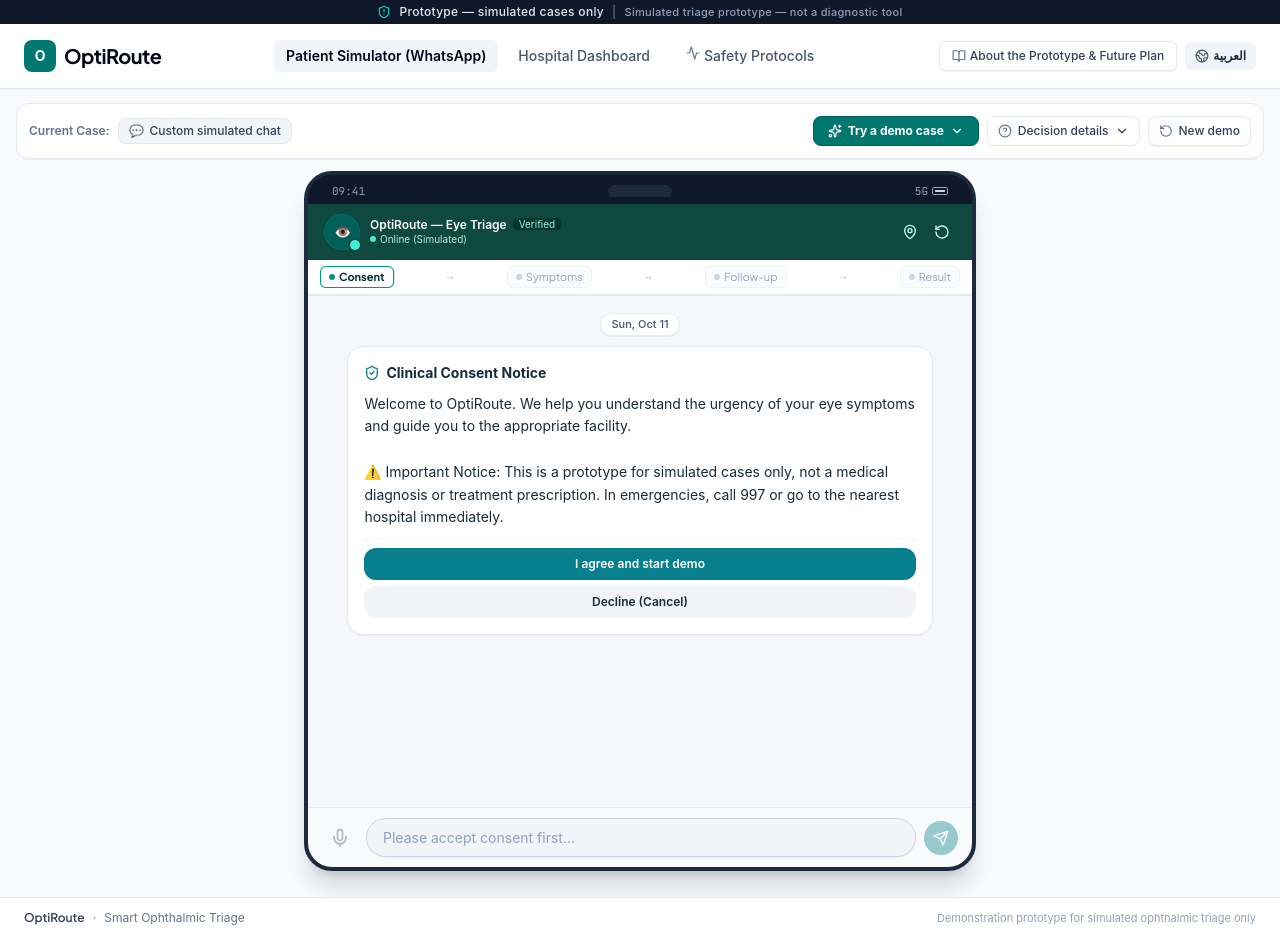
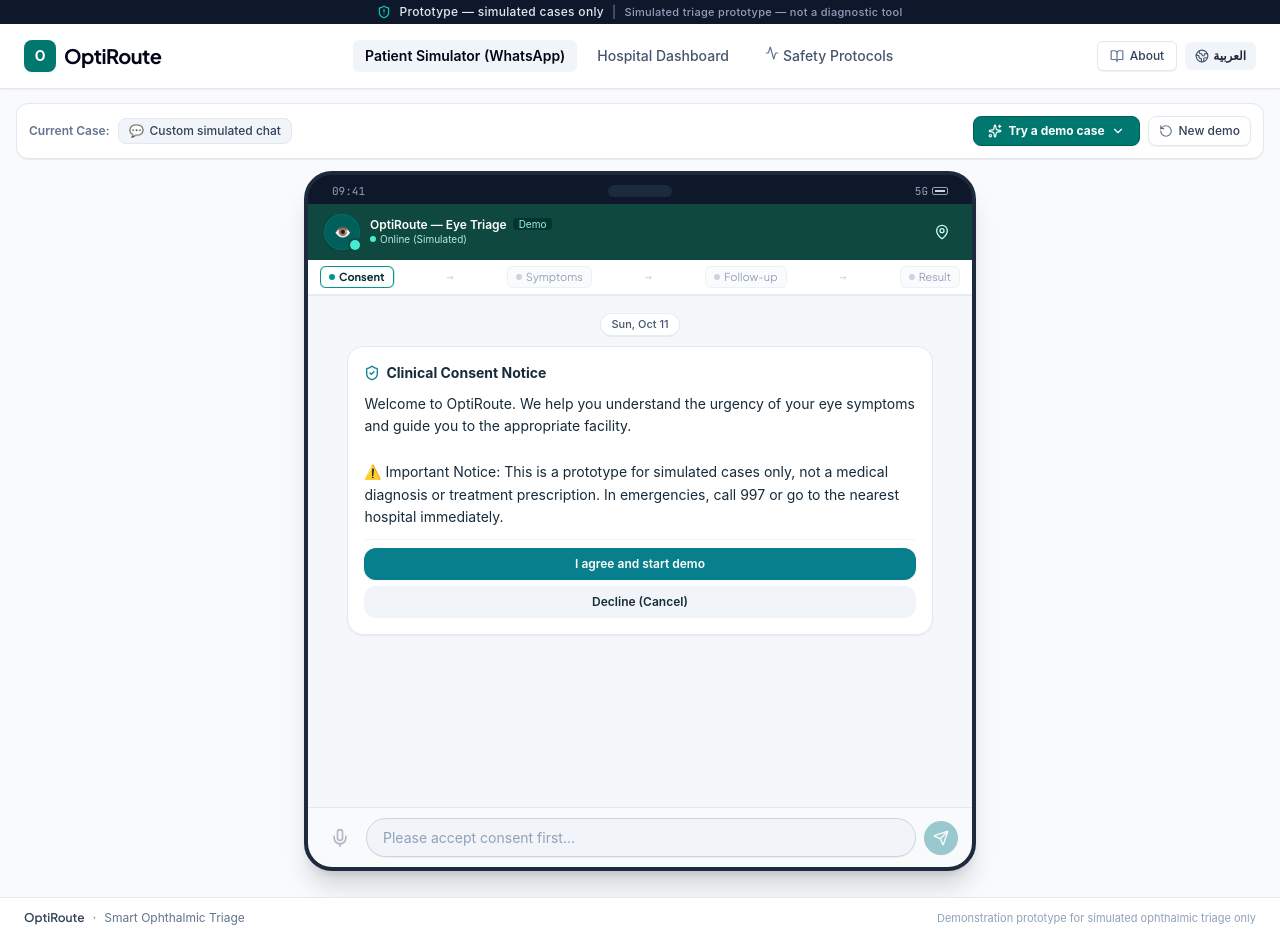
Before and after one commit to AzoAlmalawi/OptiRoute, a React (Vite) app: page / in a window 1280 px wide. Built offline with nearby package versions, Linux system fonts and the light colour scheme.

Commit message:
refactor(ui): refine navigation, toolbar actions, and simulated header badges

```diff
--- a/src/App.tsx
+++ b/src/App.tsx
@@ -205,6 +205,7 @@
   const handleResetSession = async () => {
     setActiveScenarioId(undefined);
     setQueuedScenario(null);
+    setDecisionDrawerOpen(false);
     setIsProcessing(true);
     try {
       const fresh = await orchestrator.createNewSession(language, false);
@@ -227,6 +228,7 @@
       updateActiveSession(fresh);
       setActiveScenarioId(undefined);
       setQueuedScenario(null);
+      setDecisionDrawerOpen(false);
     } finally {
       setIsProcessing(false);
     }
@@ -278,6 +280,17 @@
   const caseDisplay = getSessionCaseDisplay(currentSession, language, queuedScenario);
   const activeCaseTitle = caseDisplay.title;
 
+  const hasAnalysisDetails = Boolean(
+    currentSession &&
+      (currentSession.decision ||
+        currentSession.status === 'FOLLOW_UP' ||
+        currentSession.status === 'COMPLETED' ||
+        (currentSession.events &&
+          currentSession.events.some((e) =>
+            ['SYMPTOM_EXTRACTION', 'RULE_EVALUATION', 'MODEL_CLASSIFICATION', 'URGENCY_RESOLVED'].includes(e.type)
+          )))
+  );
+
   return (
     <div className="min-h-screen bg-slate-50 text-slate-900 flex flex-col font-sans selection:bg-teal-100 selection:text-teal-900 w-full max-w-full overflow-x-hidden">
       {/* Top Navigation Bar */}
@@ -295,7 +308,7 @@
           <div className="space-y-2.5 sm:space-y-3 w-full max-w-full min-w-0">
             {/* Top Scenario Banner & Actions */}
             <div className="bg-white rounded-xl border border-slate-200 shadow-2xs p-2.5 sm:p-3 flex flex-col sm:flex-row items-stretch sm:items-center justify-between gap-2.5">
-              <div className="flex items-center gap-2 flex-wrap min-w-0">
+              <div className="flex items-center gap-2 flex-wrap min-w-0 flex-1">
                 <span className="text-xs font-semibold text-slate-500 shrink-0">
                   {language === 'ar' ? 'الحالة الحالية:' : 'Current Case:'}
                 </span>
@@ -317,7 +330,7 @@
                 )}
               </div>
 
-              <div className="flex items-center gap-2 shrink-0 flex-wrap justify-end">
+              <div className="flex items-center gap-2 shrink-0 flex-wrap justify-end transition-all duration-150">
                 {/* PRIMARY ACTION: Try a demo case */}
                 <button
                   type="button"
@@ -338,11 +351,12 @@
                   )}
                 </button>
 
-                {/* SECONDARY ACTION 1: Decision details */}
+                {/* SECONDARY ACTION 1: Decision details (visible once analysis details are available) */}
+                {hasAnalysisDetails && (
                   <button
                     type="button"
                     onClick={() => setDecisionDrawerOpen(!decisionDrawerOpen)}
-                  className={`px-2.5 py-1.5 rounded-lg text-xs font-medium transition-colors flex items-center gap-1.5 border cursor-pointer ${
+                    className={`px-2.5 py-1.5 rounded-lg text-xs font-medium transition-colors flex items-center gap-1.5 border cursor-pointer animate-fadeIn ${
                       decisionDrawerOpen
                         ? 'bg-slate-800 text-white border-slate-900 shadow-2xs'
                         : 'bg-white hover:bg-slate-50 text-slate-700 border border-slate-200'
@@ -358,6 +372,7 @@
                       <ChevronDown className="w-3.5 h-3.5" />
                     )}
                   </button>
+                )}
 
                 {/* SECONDARY ACTION 2: Start a new demo */}
                 <button
@@ -405,7 +420,7 @@
             )}
 
             {/* Collapsible Panel 2: How was this decision made? (Live progress & safety rules) */}
-            {decisionDrawerOpen && (
+            {decisionDrawerOpen && hasAnalysisDetails && (
               <div className="bg-white rounded-2xl border-2 border-slate-300 shadow-lg p-4 animate-fadeIn">
                 <div className="flex items-center justify-between pb-3 mb-3 border-b border-slate-100">
                   <div className="flex items-center gap-2">
--- a/src/components/Header.tsx
+++ b/src/components/Header.tsx
@@ -91,11 +91,11 @@
           <div className="flex items-center gap-1.5 sm:gap-2 shrink-0">
             <button
               onClick={onOpenRoadmap}
-              className="inline-flex items-center gap-1 px-2 sm:px-3 py-1.5 text-xs font-medium text-slate-700 bg-white border border-slate-200 rounded-md hover:bg-slate-50 hover:text-slate-900 transition-colors shadow-2xs whitespace-nowrap"
+              className="inline-flex items-center gap-1.5 px-2.5 sm:px-3 py-1.5 text-xs font-medium text-slate-700 bg-white border border-slate-200 rounded-md hover:bg-slate-50 hover:text-slate-900 transition-colors shadow-2xs whitespace-nowrap cursor-pointer"
               title={language === 'ar' ? 'عن النموذج والخطة المستقبلية' : 'About the Prototype & Future Plan'}
             >
               <BookOpen className="w-3.5 h-3.5 text-slate-500" />
-              <span className="hidden sm:inline">{t.roadmapBtn}</span>
+              <span>{t.roadmapBtn}</span>
             </button>
 
             <button
--- a/src/components/PatientSimulator/WhatsAppSimulator.tsx
+++ b/src/components/PatientSimulator/WhatsAppSimulator.tsx
@@ -251,7 +251,7 @@
                 )}
               </span>
               <span className="text-[10px] bg-teal-950/80 text-teal-200 px-1.5 py-0.2 rounded font-normal">
-                {language === 'ar' ? 'موثّق' : 'Verified'}
+                {language === 'ar' ? 'تجريبي' : 'Demo'}
               </span>
             </div>
             <span className="text-[10px] text-teal-100/90 flex items-center gap-1">
@@ -271,21 +271,6 @@
             aria-label="Location"
           >
             <MapPin className="w-4 h-4" />
-          </button>
-
-          {/* Reset Action */}
-          <button
-            onClick={onResetSession}
-            disabled={isLoading}
-            className="p-1.5 text-teal-100 hover:text-white hover:bg-teal-700/60 rounded-full transition-colors disabled:opacity-40 cursor-pointer"
-            title={
-              language === 'ar'
-                ? 'إعادة تعيين المحادثة وبدء جلسة جديدة'
-                : 'Reset chat & start fresh session'
-            }
-            aria-label="Reset session"
-          >
-            <RotateCcw className="w-4 h-4" />
           </button>
         </div>
       </div>
--- a/src/data/translations.ts
+++ b/src/data/translations.ts
@@ -4,7 +4,7 @@
     prototypeNotice: 'نموذج تجريبي — حالات افتراضية فقط',
     patientSimulatorTab: 'محاكي المريض (واتساب)',
     hospitalDashboardTab: 'لوحة تحكم المستشفى',
-    roadmapBtn: 'عن النموذج والخطة المستقبلية',
+    roadmapBtn: 'عن المشروع',
     newSession: 'جلسة جديدة',
     langToggle: 'English',
     whatsappTitle: 'OptiRoute — الفرز البصري الذكي',
@@ -67,7 +67,7 @@
     prototypeNotice: 'Prototype — simulated cases only',
     patientSimulatorTab: 'Patient Simulator (WhatsApp)',
     hospitalDashboardTab: 'Hospital Dashboard',
-    roadmapBtn: 'About the Prototype & Future Plan',
+    roadmapBtn: 'About',
     newSession: 'New Session',
     langToggle: 'العربية',
     whatsappTitle: 'OptiRoute — Smart Ophthalmic Triage',
```
Lines whose indentation alone changed are shown as unchanged.
